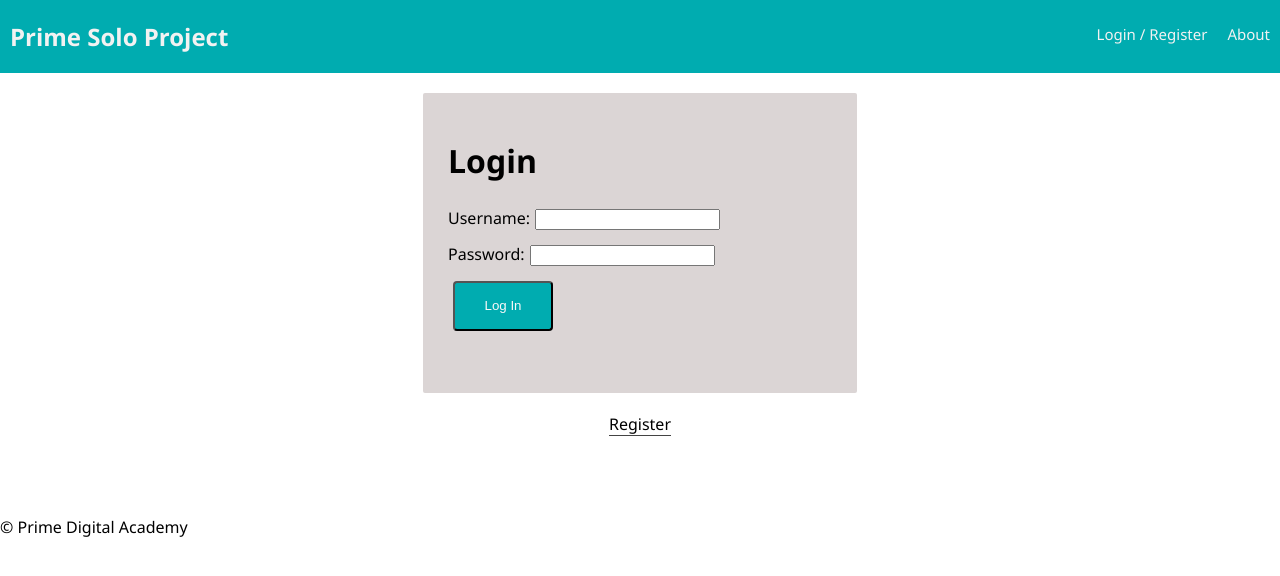
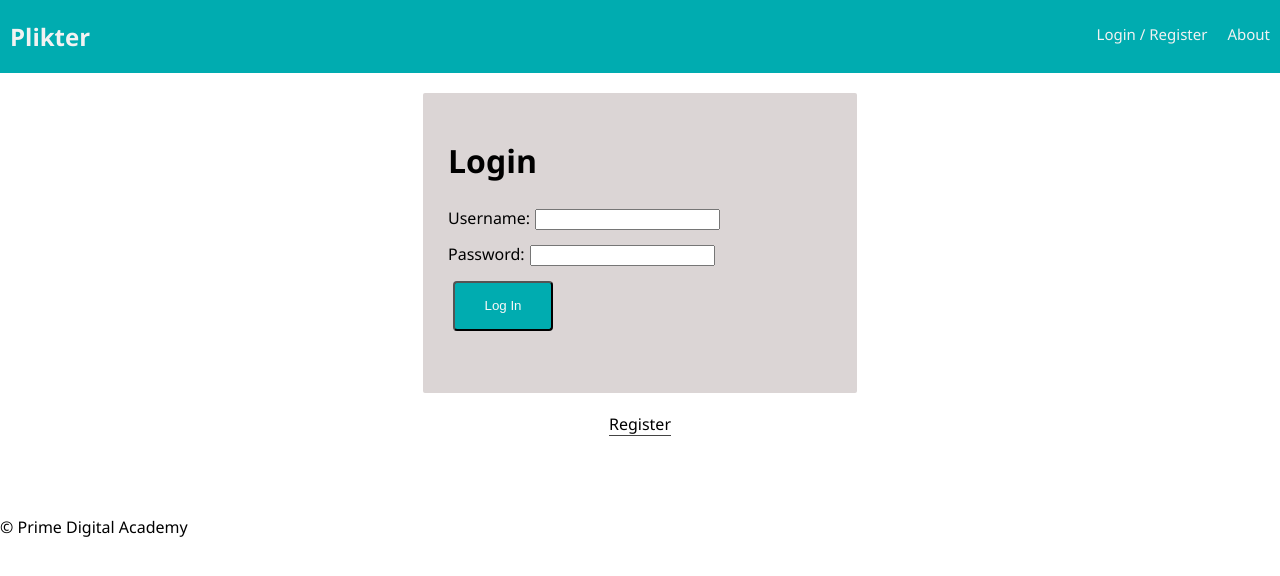
Before and after one commit to JessieConley/solo-project-plikter, a React (Create React App) app: page /#/home in a window 1280 px wide. Shown: the top 576 px of the page. Built offline with nearby package versions, Linux system fonts and the light colour scheme; no server answers.

Commit message:
updated nav header

```diff
--- a/src/components/Nav/Nav.js
+++ b/src/components/Nav/Nav.js
@@ -7,7 +7,7 @@
 const Nav = (props) => (
   <div className="nav">
     <Link to="/home">
-      <h2 className="nav-title">Prime Solo Project</h2>
+      <h2 className="nav-title">Plikter</h2>
     </Link>
     <div className="nav-right">
       <Link className="nav-link" to="/home">
```
